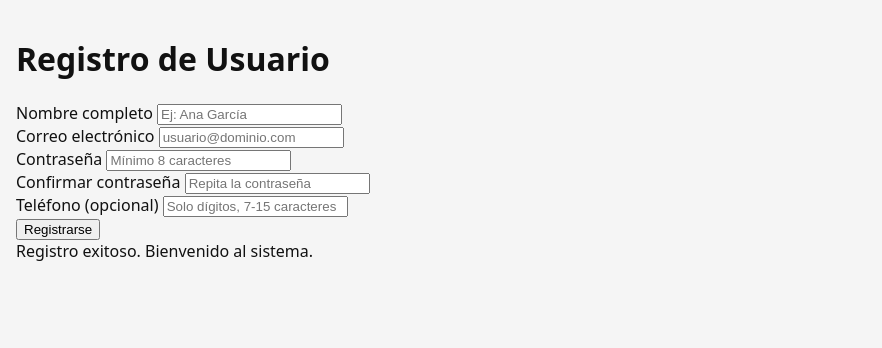
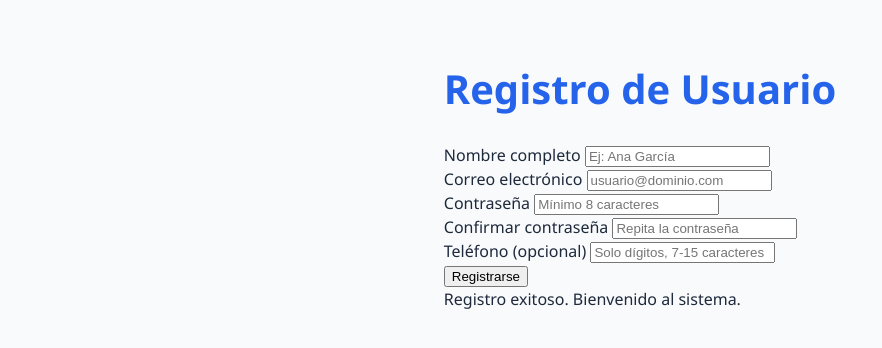
Before and after one commit to HeberYesid/daza-post2-u4, a plain HTML site: page index.html in a window 1280 px wide. Shown: the whole page, without its empty margins (0-882 px from the left). Drawn offline with Linux system fonts and the light colour scheme.

Commit message:
Refactor global styles and improve body layout for better readability

```diff
--- a/styles.css
+++ b/styles.css
@@ -1,8 +1,29 @@
 /* Estilos globales */
+:root {
+  --primary: #2563eb;
+  --bg: #f8fafc;
+  --text: #1e293b;
+}
+
 body {
-  font-family: system-ui, sans-serif;
+  font-family:
+    "Segoe UI",
+    system-ui,
+    -apple-system,
+    sans-serif;
   margin: 0;
-  padding: 1rem;
-  background: #f5f5f5;
-  color: #111;
+  padding: 2rem;
+  background-color: var(--bg);
+  color: var(--text);
+  line-height: 1.5;
+  display: flex;
+  flex-direction: column;
+  align-items: center;
+  min-height: 100vh;
 }
+
+h1 {
+  color: var(--primary);
+  font-size: 2.5rem;
+  margin-bottom: 1.5rem;
+}
```
Also changed, not shown: 1 other file.
